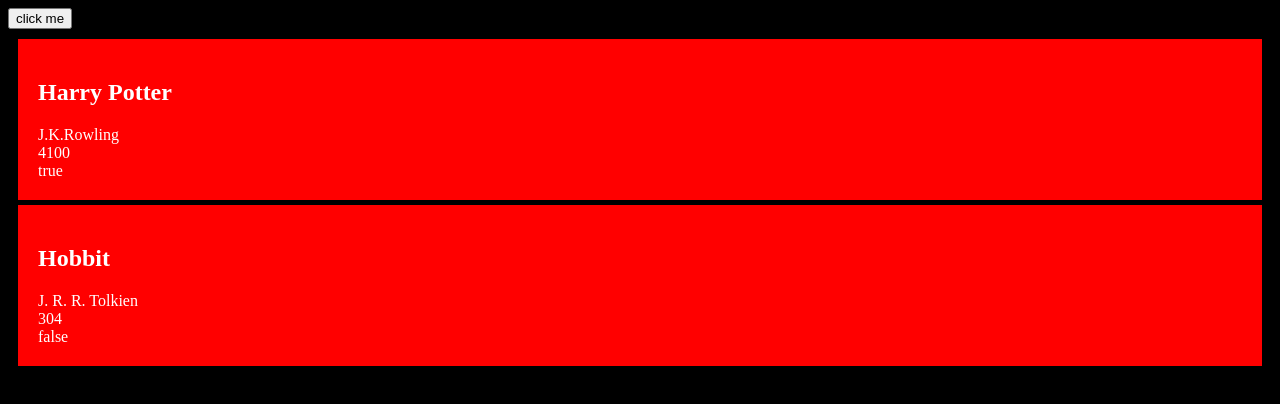
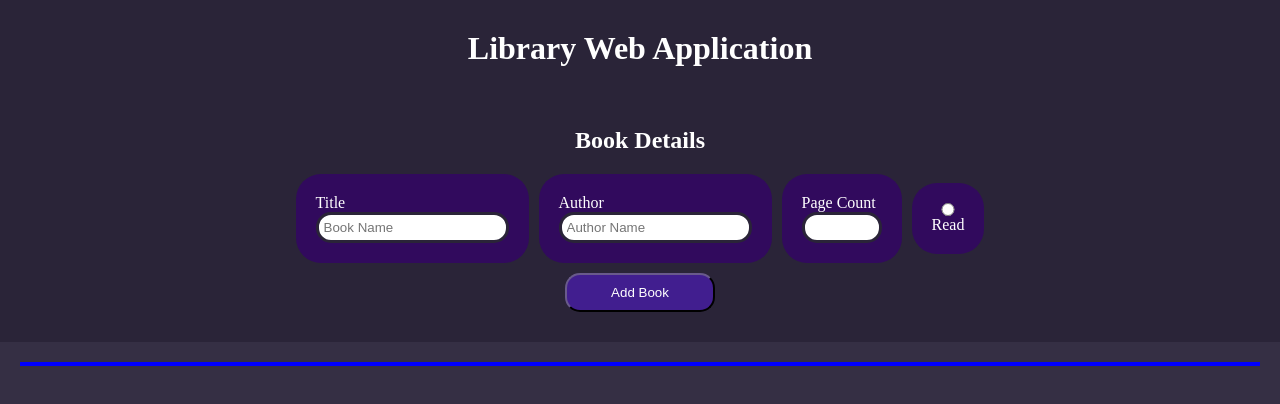
Before and after one commit to HAM1112/Library-Web-App, a plain HTML site: page index.html in a window 1280 px wide. Drawn offline with Linux system fonts and the light colour scheme.

Commit message:
Design page

```diff
--- a/index.html
+++ b/index.html
@@ -4,18 +4,37 @@
     <meta charset="UTF-8">
     <meta http-equiv="X-UA-Compatible" content="IE=edge">
     <meta name="viewport" content="width=device-width, initial-scale=1.0">
-    <title>Document</title>
+    <title>Library</title>
 
     <link rel="stylesheet" href="./style.css">
     <script src="./script.js" defer></script>
 </head>
 <body>
-    <button id="btn">click me</button>
-    <div id="title"></div>
-    <div id="author"></div>
-    <div id="pages"></div>
-    <div id="read"></div>
-
-
+    <div class="header">
+        <h1>Library Web Application</h1>
+        <div class="form-fill">
+            <h2>Book Details</h2>
+            <form action="">
+                <div>
+                    <label for="title">Title</label>
+                    <input type="text" name="titlee" id="title" placeholder="Book Name" required>
+                </div>
+                <div>
+                    <label for="author">Author</label>
+                    <input type="text" name="authorr" id="author" placeholder="Author Name" required>
+                </div>
+                <div>
+                    <label for="pages">Page Count</label>
+                    <input type="number" id="pages" min="2" max="1000">
+                </div>
+                <div>
+                    <input type="radio" id="read">
+                    Read
+                </div>
+            </form>
+            <button type="submit" id="submitbtn">Add Book</button>
+        </div>
+    </div>
+    <div id="main"></div>
 </body>
 </html>
--- a/style.css
+++ b/style.css
@@ -1,14 +1,72 @@
+*{
+    margin: 0px;
+    padding: 0px;
+}
 body{
-    background-color: #000000;
+    background-color: #352F44;
     color: #ffffff;
-}
-#title{
-    padding: 10px;
-    display: grid;
-    gap: 5px;
-}
-.test{
-    background-color: red;
-    padding: 20px;
 
 }
+h1{
+    padding-top: 30px;
+    text-align: center;
+}
+h2{
+    text-align: center;
+    font-weight: bold;
+}
+ body > .header{
+    background-color: #2A2438;
+    width: 100%;
+
+}
+body > .header > div{
+    padding: 30px;
+    margin-top: 30px;
+}
+.form-fill{
+    display: flex;
+    flex-direction: column;
+    align-items: center;
+    gap: 10px;
+}
+
+form{
+    padding-top: 10px;
+    display: flex;
+    justify-content: center;
+    align-items: center;
+    gap: 10px;
+}
+form > div{
+    background-color: #310A5D;
+    display: flex;
+    flex-direction: column;
+    border-radius: 25px;
+    padding: 20px;
+}
+
+input{
+    border: 3px solid #2A2438;
+    border-radius: 15px;
+    padding: 5px;
+}
+input:focus{
+    border: 3px solid #352F44;
+    outline: none;
+}
+button{
+    border-color: #2A2438;
+    background-color: #411E8F;
+    padding: 10px;
+    border-radius: 15px;
+    color: #ffffff;
+    width: 150px;
+}
+
+body #main{
+    border: 2px solid blue;
+    margin: 20px;
+    display: grid;
+    grid-template-columns: repeat(auto-fit, minmax(250,1fr));
+}
```
